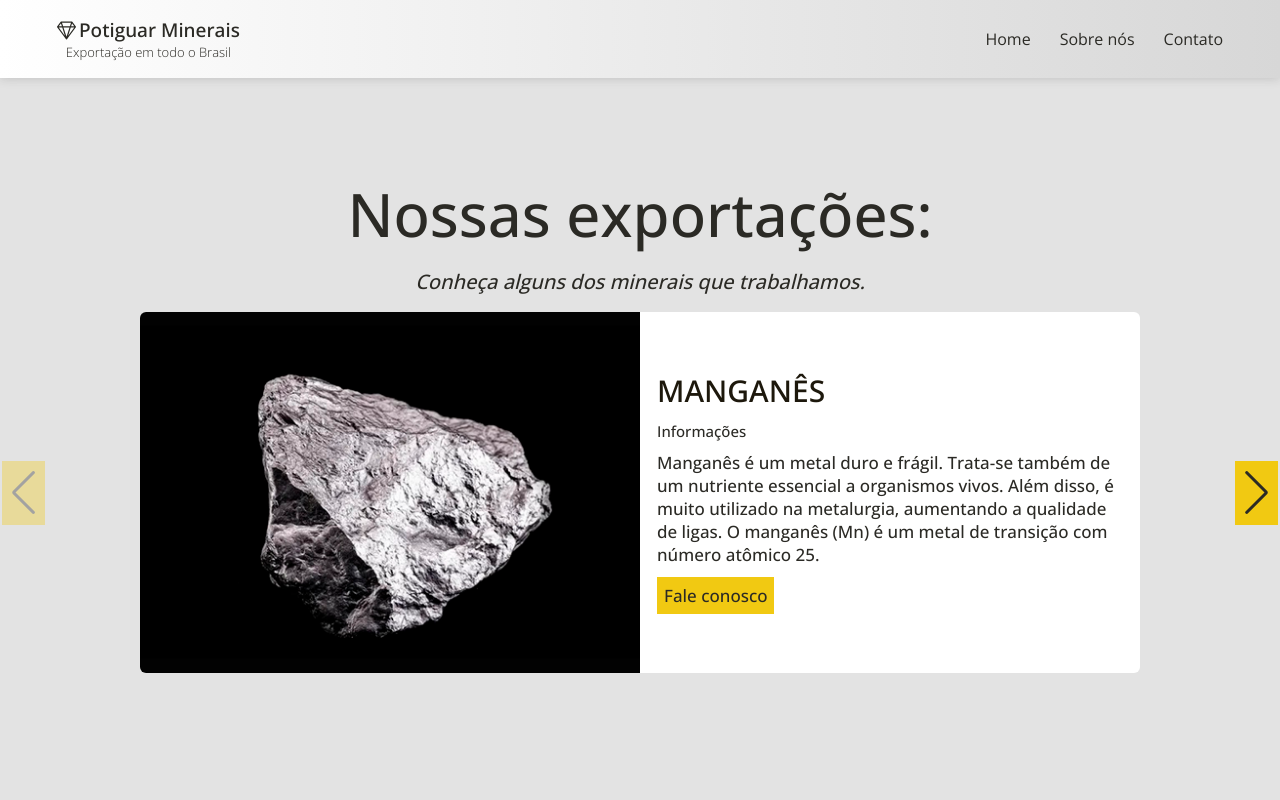
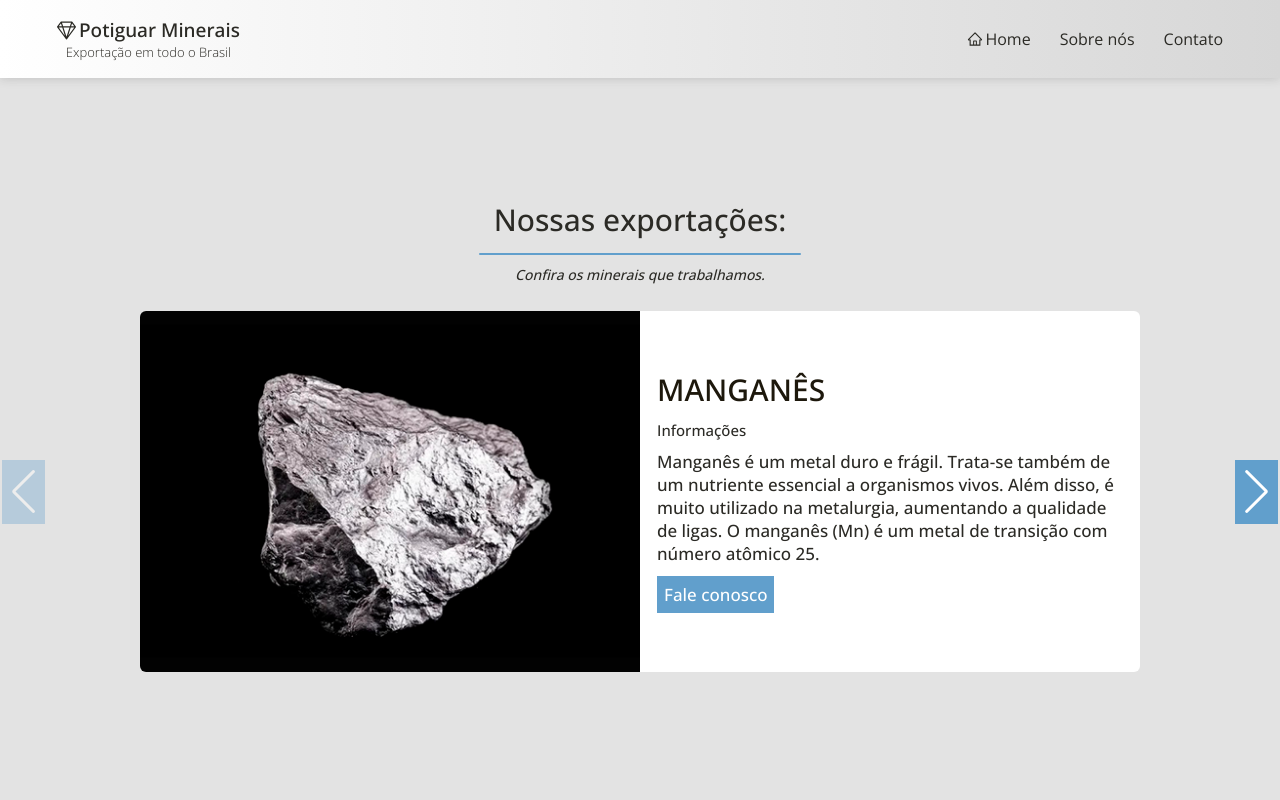
Before and after one commit to forcaweb/landpage-site-mineracao, a React (Create React App) app: page / in a window 1280 px wide. Shown: the top 800 px of the page. Built offline with nearby package versions, Linux system fonts and the light colour scheme.

Commit message:
at1411202211

```diff
--- a/src/App.css
+++ b/src/App.css
@@ -10,7 +10,7 @@
 
 :root{
   --white-color: #fff;
-  --golden-color: #F1C912;
+  --defualt-color: #619fcc;
   --yellow-color: #EDC242;
   --black-color: #2B2A25;
   --grey-color: #e3e3e3;
--- a/src/componets/header/header.css
+++ b/src/componets/header/header.css
@@ -1,4 +1,4 @@
-header{
+.header-navigation{
   width: 100%;
   position: absolute;
   top: 0;
@@ -12,7 +12,7 @@ header{
   box-shadow: 0 0 10px rgba(51, 51, 51, 0.213);
 }
 
-header nav{
+.header-navigation nav{
   position: relative;
   display: flex;
   flex-direction: row;
@@ -21,10 +21,11 @@ header nav{
   gap: 15px;
 }
 
-header nav a{
+.header-navigation nav a{
   position: relative;
   display: flex;
   flex-direction: column;
+  flex-wrap: nowrap;
   justify-content: center;
   align-items: center;
   color: var(--black-color);
@@ -33,17 +34,30 @@ header nav a{
   padding: 7px;
 }
 
-header nav a:hover{
-  color: var(--yellow-color);
+.header-navigation nav:nth-child(2) a{
+  position: relative;
+  display: flex;
+  flex-direction: row;
+  gap: 2px;
+  flex-wrap: nowrap;
+  justify-content: center;
+  align-items: center;
+  color: var(--black-color);
+  font-weight: 400;
+  transition: 0.4s all;
+  padding: 7px;
 }
 
-header nav:nth-child(2) a:hover{
-  color: var(--black-color);
-  background-color: var(--golden-color);
-  border-radius: 6px;
+.header-navigation nav a:hover{
+  color: var(--defualt-color);
 }
 
-header nav a h1{
+.header-navigation nav:nth-child(2) a:hover{
+  color: var(--defualt-color);
+  border-radius: 1px;
+}
+
+.header-navigation nav a h1{
   position: relative;
   display: flex;
   justify-content: center;
@@ -53,18 +67,18 @@ header nav a h1{
   font-weight: 550;
 }
 
-header nav a p{
+.header-navigation nav a p{
   position: relative;
   display: block;
   font-size: 13px;
   font-weight: lighter;
 }
-.btn-mobile{
+.header-navigation .btn-mobile{
   position: relative;
   display: none;
 }
 
-.btn-mobile button{
+.header-navigation .btn-mobile button{
   font-size: 40px;
   border: none;
   background: transparent;
@@ -74,11 +88,11 @@ header nav a p{
   cursor: pointer;
 }
 
-.btn-mobile button:hover{
-  color: var(--golden-color);
+.header-navigation .btn-mobile button:hover{
+  color: var(--defualt-color);
 }
 
-.menu-mobile{
+.header-navigation .menu-mobile{
   position: fixed;
   width: 100%;
   height: 100%;
@@ -92,7 +106,7 @@ header nav a p{
   z-index: 10000;
 }
 
-.menu-mobile span{
+.header-navigation .menu-mobile span{
   font-size: 30px;
   color: var(--black-color);
   cursor: pointer;
@@ -101,24 +115,24 @@ header nav a p{
   left: 20px;
 }
 
-.menu-mobile a{
+.header-navigation .menu-mobile a{
   font-size: 20px;
 }
 
-.mShow{
+.header-navigation .mShow{
   right: 0;
 }
 
 @media only screen and (max-width: 750px) {
-  header{
+  .header-navigation{
     padding: 20px 30px;
     position: relative;
   }
-  .btn-mobile{
+  .header-navigation .btn-mobile{
     display: flex;
   }
 
-  .menu{
+  .header-navigation .menu{
     display: none;
   }
 }
--- a/src/componets/header/header.js
+++ b/src/componets/header/header.js
@@ -11,7 +11,7 @@ function showMenu() {
 
 export default function Header() {
   return (
-    <header>
+    <header className="header-navigation">
       <nav>
         <li>
           <a href="/">
@@ -25,7 +25,9 @@ export default function Header() {
 
       <nav className="menu">
         <li>
-          <a href="/">Home</a>
+          <a href="/">
+            <IconsAi.AiOutlineHome /> Home
+          </a>
         </li>
         <li>
           <a href="/about">Sobre nós</a>
--- a/src/componets/home/home.css
+++ b/src/componets/home/home.css
@@ -12,21 +12,44 @@
   margin-top: 25px;
 }
 
-.hdr{
-  font-size: 60px;
+.header-blocks{
   width: 100%;
+  position: relative;
+  display: flex;
+  justify-content: center;
+  align-items: center;
+  flex-direction: column;
+  padding: 10px;
+  gap: 10px;
+}
+
+.header-blocks .hdr{
+  font-size: 30px;
   color: var(--black-color);
   text-align: center;
   font-weight: 500;
+  position: relative;
+  padding: 15px;
 }
 
-.dscpt{
-  font-size: 20px;
-  width: 100%;
+.header-blocks .dcpt{
+  font-size: 14px;
   color: var(--black-color);
   text-align: center;
   font-weight: 500;
+  position: relative;
   font-style: italic;
+}
+
+.header-blocks .hdr::after{
+  content: '';
+  position: absolute;
+  bottom: 0;
+  left: 0;
+  width: 100%;
+  height: 2px;
+  background: var(--defualt-color);
+  border-radius: 3px;
 }
 
 .swiper {
@@ -63,13 +86,13 @@
 }
 
 .swiper-button-prev:after{
-  background: var(--golden-color);
-  color: var(--black-color);
+  background: var(--defualt-color);
+  color: var(--white-color);
   padding: 10px;
 }
 .swiper-button-next:after{
-  background: var(--golden-color);
-  color: var(--black-color);
+  background: var(--defualt-color);
+  color: var(--white-color);
   padding: 10px;
 }
 
@@ -142,9 +165,9 @@
 
 .descriptions a{
   font-size: 17px;
-  color: var(--black-color);
+  color: var(--white-color);
   font-weight: 500;
-  background: var(--golden-color);
+  background: var(--defualt-color);
   padding: 7px;
 }
 
@@ -156,7 +179,8 @@
   position: relative;
   width: 100%;
   min-height: 100vh;
-  background-color: var(--golden-color);
+  background-color: var(--grey-color);
+  padding: 20px;
 }
 
 @media only screen and (max-width: 750px){
--- a/src/componets/home/home.js
+++ b/src/componets/home/home.js
@@ -9,8 +9,10 @@ export default function Home() {
   return (
     <main>
       <section className="categories">
-        <h2 className="hdr">Nossas exportações:</h2>
-        <p className="dscpt">Conheça alguns dos minerais que trabalhamos.</p>
+        <header className="header-blocks">
+          <h2 className="hdr">Nossas exportações:</h2>
+          <p className="dcpt">Confira os minerais que trabalhamos.</p>
+        </header>
         <Swiper navigation modules={[Navigation]}>
           {infoSlider.map((item) => (
             <SwiperSlide key={item.id}>
@@ -35,7 +37,13 @@ export default function Home() {
       </section>
 
       <section className="container-info">
-        <h2>TEXTO</h2>
+        <header className="header-blocks">
+          <h2 className="hdr">Qualidade e Responsabilidade</h2>
+          <p className="dcpt">
+            Trabalhamos com amor para a satisfação do cliente
+          </p>
+        </header>
+
         <article />
       </section>
     </main>
--- a/src/componets/page404/page404.css
+++ b/src/componets/page404/page404.css
@@ -1,7 +1,7 @@
 .error404{
   width: 100%;
   height: 100vh;
-  background: rgb(156, 4, 4);
+  background: rgb(206, 13, 13);
   display: flex;
   justify-content: center;
   align-items: center;
@@ -13,30 +13,37 @@
   color: #fff;
   font-size: 70px;
   font-weight: 500;
-  animation: ani 2s infinite;
+  animation: ani 1s;
 }
 
 .error404 p{
   color: #fff;
   font-size: 20px;
   font-weight: 500;
-  animation: ani 3s infinite;
+  animation: ani 1s;
+}
+
+.error404 svg{
+  color: #fff;
+  font-size: 170px;
+  animation: ani 1s;
 }
 
 @keyframes ani {
   0%{
-    opacity: 100%;
-    transform: translate(0px);
+    opacity: 0%;
+    filter: blur(200px);
   }
   50%{
-    transform: translate(-5px);
+    opacity: 50%;
+    filter: blur(100px);
   }
   70%{
-    opacity: 50%;
-    transform: translate(5px);
+    opacity: 70%;
+    filter: blur(50px);
   }
   100%{
     opacity: 100%;
-    transform: translate(0px);
+    filter: blur(0);
   }
 }
--- a/src/componets/page404/page404.js
+++ b/src/componets/page404/page404.js
@@ -1,9 +1,11 @@
 import * as React from 'react';
+import * as IconsBi from 'react-icons/bi';
 import './page404.css';
 
 export default function Page404() {
   return (
     <main className="error404">
+      <IconsBi.BiErrorAlt />
       <h2>Error 404</h2>
       <p>Page dont exist!</p>
     </main>
```
